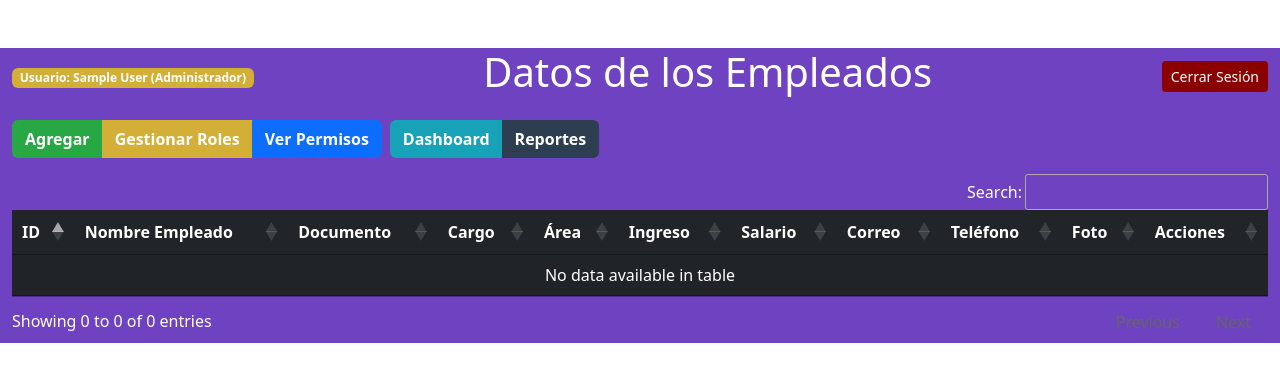
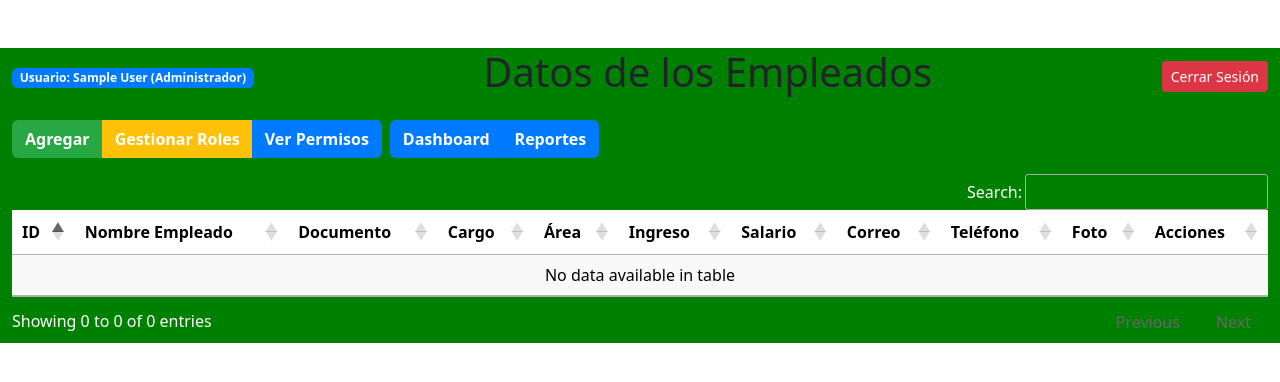
Before and after one commit to monsalve910/servi_plus, a PHP site: page / in a window 1280 px wide. Shown: the top 382 px of the page. Run offline with PHP 8.4, Linux system fonts and the light colour scheme; the visitor is signed in with stand-in values (Sample User, id 1); data that the repository does not hold is empty; some libraries are stand-ins or nearby versions.

Commit message:
cambio de colores

```diff
--- a/index.php
+++ b/index.php
@@ -31,18 +31,18 @@ $resultado = $mysql->efectuarConsulta("
 </head>
 
 <body class="text-center">
-    <div class="container-fluid mt-5 text-white" style="background-color: #6f42c1;">
+    <div class="container-fluid mt-5 text-white" style="background-color: #008000;">
         <div class="row text-center">
             <div class="d-flex justify-content-between align-items-center mb-3">
                 <div>
                     <?php if (isset($_SESSION['nombre'])): ?>
-                        <span class="badge text-white" style="background-color: #d4af37;">Usuario: <?php echo $_SESSION['nombre']; ?>
+                        <span class="badge text-white" style="background-color: #007bff;">Usuario: <?php echo $_SESSION['nombre']; ?>
                             (<?php echo esAdministrador() ? 'Administrador' : 'Usuario'; ?>)</span>
                     <?php endif; ?>
                 </div>
-                <h1 class="flex-grow-1">Datos de los Empleados</h1>
+                <h1 class="flex-grow-1" style="color:#212529">Datos de los Empleados</h1>
                 <div>
-                    <a href="logout.php" class="btn btn-sm text-white" style="background-color: #8b0000;">Cerrar Sesión</a>
+                    <a href="logout.php" class="btn btn-sm text-white" style="background-color: #dc3545;">Cerrar Sesión</a>
                 </div>
             </div>
 
@@ -87,12 +87,12 @@ $resultado = $mysql->efectuarConsulta("
                 <div class="btn-toolbar mb-3" role="toolbar">
                     <div class="btn-group me-2" role="group">
                         <a class="btn fw-bold text-white" style="background-color: #28a745;" href="./agregar.php" id="agregar-btn">Agregar</a>
-                        <a class="btn text-white fw-bold" style="background-color: #d4af37;" href="./gestion_roles.php">Gestionar Roles</a>
-                        <a class="btn btn-primary text-white fw-bold" href="./verificar_permisos.php">Ver Permisos</a>
+                        <a class="btn text-white fw-bold" style="background-color: #ffc107;" href="./gestion_roles.php">Gestionar Roles</a>
+                        <a class="btn text-white fw-bold" style="background-color: #007bff;" href="./verificar_permisos.php">Ver Permisos</a>
                     </div>
                     <div class="btn-group me-2" role="group">
-                        <a class="btn text-white fw-bold" style="background-color: #17a2b8;" href="./grafico.html">Dashboard</a>
-                        <a class="btn text-white fw-bold" style="background-color: #2c3e50;" href="./reportes.php">Reportes</a>
+                        <a class="btn text-white fw-bold" style="background-color: #007bff;" href="./grafico.html">Dashboard</a>
+                        <a class="btn text-white fw-bold" style="background-color: #007bff;" href="./reportes.php">Reportes</a>
                     </div>
                 </div>
             <?php else: ?>
@@ -102,7 +102,7 @@ $resultado = $mysql->efectuarConsulta("
                 </div>
             <?php endif; ?>
             <div class="table-responsive">
-                <table id="tablaEmpleados" class="table table-hover table-dark text-center display nowrap responsive" style="width:100%">
+                <table id="tablaEmpleados" class="table table-hover text-center display nowrap responsive" style="width:100%; background-color: #f8f9fa; color:#212529;">
                     <thead>
                         <tr>
                             <th>ID</th>
@@ -133,8 +133,8 @@ $resultado = $mysql->efectuarConsulta("
                                 <td><img src="./assets/fotos_empleados/<?= $fila['foto_empleado'] ?>" width="70" class="img-thumbnail"></td>
                                 <td>
                                     <?php if (esAdministrador()): ?>
-                                        <a href="./editar.php?id=<?= $fila['id_empleado'] ?>" class="btn btn-sm text-white fw-bold editar-btn" style="background-color: #556b2f;">Editar</a>
-                                        <a href="./eliminar.php?id=<?= $fila['id_empleado'] ?>" class="btn btn-sm text-white fw-bold eliminar-btn" style="background-color: #8b0000;">Eliminar</a>
+                                        <a href="./editar.php?id=<?= $fila['id_empleado'] ?>" class="btn btn-sm text-white fw-bold editar-btn" style="background-color: #28a745;">Editar</a>
+                                        <a href="./eliminar.php?id=<?= $fila['id_empleado'] ?>" class="btn btn-sm text-white fw-bold eliminar-btn" style="background-color: #dc3545;">Eliminar</a>
                                     <?php else: ?>
                                         <div class="alert alert-info">
                                             <strong>Permisos limitados:</strong> Solo puedes ver la lista de empleados.
```
Also changed, not shown: login.php (+5 -6 lines).
